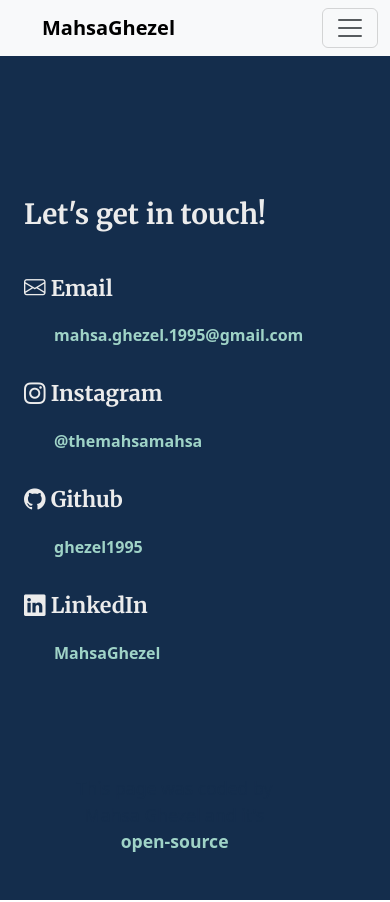
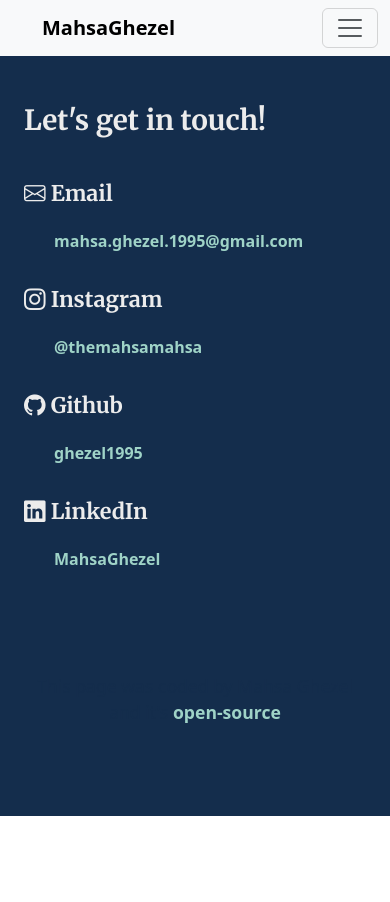
Before and after one commit to ghezel1995/week-four-portfolio, a plain HTML site: page contact.html in a window 390 px wide. After the commit the page ends 844 px from the top, so only its background shows below. Drawn offline with nearby package versions, Linux system fonts and the light colour scheme.

Commit message:
Fixed some css problems

```diff
--- a/contact.html
+++ b/contact.html
@@ -56,8 +56,8 @@
         </div>
       </div>
     </nav>
-    <div class="contact-hero container-fluid">
-      <div class="container contact-container">
+    <div class="contact-hero h-100 container-fluid">
+      <div class="container contact-container pt-5">
         <h1 class="mb-4">Let's get in touch!</h1>
         <div class="row">
           <div class="contact-info col-md-6">
@@ -103,7 +103,7 @@
             />
           </div>
         </div>
-        <p class="m-5 pt-5 pb-5">
+        <p class="pt-5 pb-5">
           This page was coded by Mahsa Ghezel and it's
           <span>
             <a
--- a/styles/style.css
+++ b/styles/style.css
@@ -126,9 +126,7 @@
     padding-top: 100px;
   }
   .contact-container p {
-    width: 60%;
-    padding: 0;
-    margin-top: 20px;
+    margin-top: 40px;
     text-align: center;
     color: var(--bg-color);
   }
```
Also changed, not shown: works.html (+4 -4 lines).
